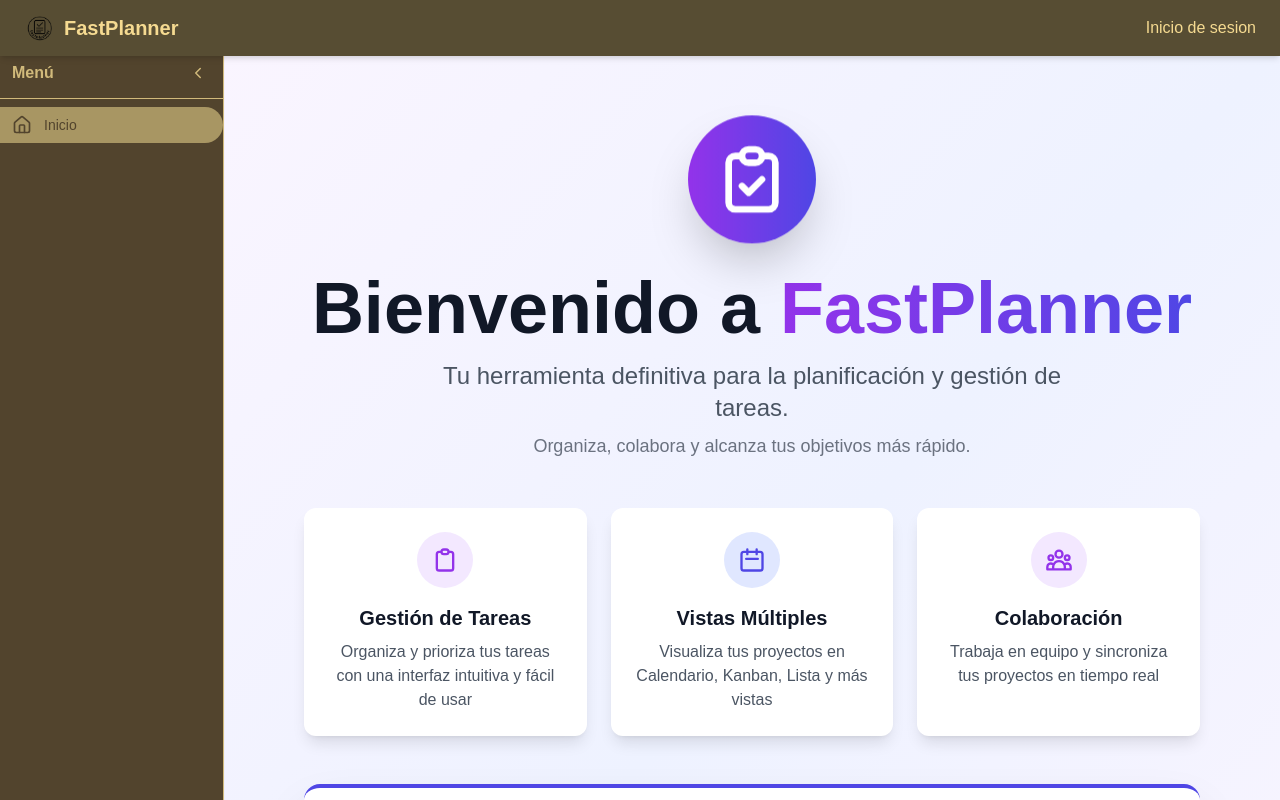
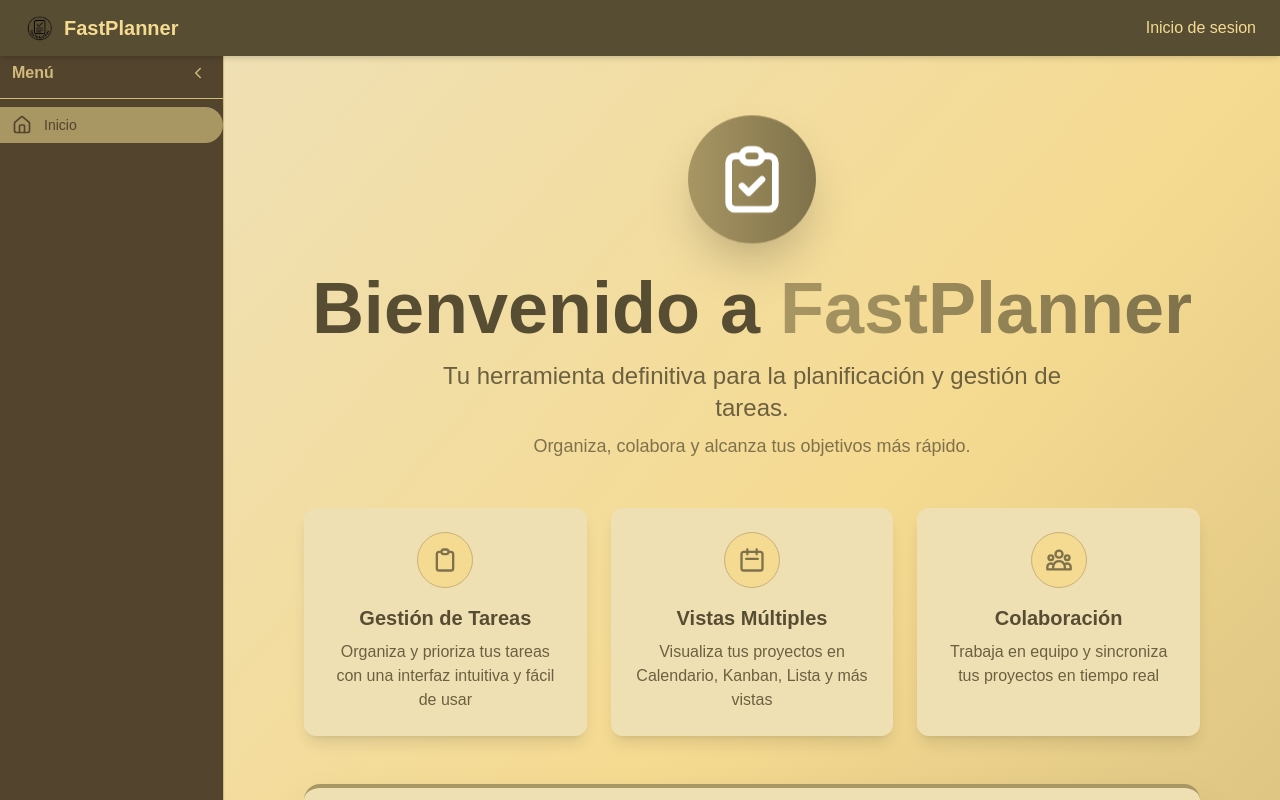
Before and after one commit to JorgeFierroo/FastPlanner, a React (Create React App) app in the folder frontend/: page / in a window 1280 px wide. Built offline with nearby package versions, Linux system fonts and the light colour scheme; no server answers; the HTML template or start-up script is replaced by a standard one.

Commit message:
actualizacion de la paleta de colores de la pagina de bienvenida

```diff
--- a/frontend/src/components/ProjectCard.tsx
+++ b/frontend/src/components/ProjectCard.tsx
@@ -32,17 +32,17 @@ const ProjectCard: React.FC<ProjectCardProps> = ({
   if (addProject) {
     return (
       <div
-        className="bg-neutral-white rounded-lg shadow hover:bg-gray-200 hover:shadow-lg transition-shadow p-5 flex items-center justify-center cursor-pointer min-h-[150px]"
+        className="bg-[#EFE0B4] rounded-lg shadow hover:bg-[#F5DA91] hover:shadow-lg transition-shadow p-5 flex items-center justify-center cursor-pointer min-h-[150px]"
         onClick={onClick}
       >
-        <span className="text-6xl text-neutral-darkgray">+</span>
+        <span className="text-6xl text-[#6B603F]">+</span>
       </div>
     );
   }
 
   return (
     <div
-      className={`bg-neutral-white rounded-lg shadow hover:bg-gray-200 hover:shadow-lg transition-shadow p-5 flex flex-col justify-between cursor-pointer min-h-[150px] ${expanded ? "border-2 border-primary" : ""}`}
+      className={`bg-[#EFE0B4] rounded-lg shadow hover:bg-[#F5DA91] hover:shadow-lg transition-shadow p-5 flex flex-col justify-between cursor-pointer min-h-[150px] ${expanded ? "border-2 border-primary" : ""}`}
       onClick={onClick}
     >
       {/* Título */}
--- a/frontend/src/pages/Stats.tsx
+++ b/frontend/src/pages/Stats.tsx
@@ -30,7 +30,7 @@ export default function Estadisticas() {
     }
 
     return (
-        <div className="min-h-screen p-6 bg-gray-100">
+        <div className="min-h-screen p-6 bg-[#EFE0B4]">
 
             {/* Botón volver */}
             <button
--- a/frontend/src/pages/Vistas.tsx
+++ b/frontend/src/pages/Vistas.tsx
@@ -72,7 +72,7 @@ export default function Vistas() {
     // Authenticated → render views
     return (
         <div>
-            <div className="mb-4 p-4 bg-white rounded-lg shadow-sm">
+            <div className="mb-4 p-4 bg-[#EFE0B4] rounded-lg shadow-sm mt-12">
                 <div className="flex justify-between items-center">
                     <div>
                         <h2 className="text-xl font-semibold text-gray-800">
--- a/frontend/src/pages/Welcome.tsx
+++ b/frontend/src/pages/Welcome.tsx
@@ -20,13 +20,13 @@ const Welcome: React.FC = () => {
   };
 
   return (
-    <div className="min-h-screen bg-gradient-to-br from-purple-50 via-indigo-50 to-purple-50 flex items-center justify-center px-4 my-10 py-20">
+    <div className="min-h-screen bg-gradient-to-br from-[#EFE0B4] via-[#F5DA91] to-[#D1BA7B] flex items-center justify-center px-4 my-10 py-20">
       <div className="max-w-4xl w-full">
         {/* Hero Section */}
         <div className="text-center mb-12">
           {/* Logo o Icon */}
           <div className="mb-6 flex justify-center animate-bounce">
-            <div className="bg-gradient-to-r from-purple-600 to-indigo-600 text-white rounded-full p-6 shadow-2xl">
+            <div className="bg-gradient-to-r from-[#A89663] to-[#7F724B] text-white rounded-full p-6 shadow-2xl">
               <svg
                 className="w-20 h-20"
                 fill="none"
@@ -43,57 +43,57 @@ const Welcome: React.FC = () => {
             </div>
           </div>
 
-          <h1 className="text-6xl md:text-7xl font-bold text-gray-900 mb-4">
-            Bienvenido a <span className="text-transparent bg-clip-text bg-gradient-to-r from-purple-600 to-indigo-600">FastPlanner</span>
+          <h1 className="text-6xl md:text-7xl font-bold text-[#574d33] mb-4">
+            Bienvenido a <span className="text-transparent bg-clip-text bg-gradient-to-r from-[#A89663] to-[#7F724B]">FastPlanner</span>
           </h1>
 
-          <p className="text-2xl text-gray-600 mb-12 max-w-2xl mx-auto">
+          <p className="text-2xl text-[#6B603F] mb-12 max-w-2xl mx-auto">
             Tu herramienta definitiva para la planificación y gestión de tareas.
             <br />
-            <span className="text-lg text-gray-500 mt-2 block">Organiza, colabora y alcanza tus objetivos más rápido.</span>
+            <span className="text-lg text-[#7F724B] mt-2 block">Organiza, colabora y alcanza tus objetivos más rápido.</span>
           </p>
         </div>
 
         {/* Features Grid */}
         <div className="grid md:grid-cols-3 gap-6 mb-12">
-          <div className="bg-white rounded-xl shadow-lg p-6 transform hover:scale-105 transition-all duration-300 hover:shadow-2xl">
-            <div className="bg-purple-100 rounded-full w-14 h-14 flex items-center justify-center mb-4 mx-auto">
-              <svg className="w-7 h-7 text-purple-600" fill="none" stroke="currentColor" viewBox="0 0 24 24">
+          <div className="bg-[#EFE0B4] rounded-xl shadow-lg p-6 transform hover:scale-105 transition-all duration-300 hover:shadow-2xl">
+            <div className="bg-[#F5DA91] border border-[#C8B07A] rounded-full w-14 h-14 flex items-center justify-center mb-4 mx-auto">
+              <svg className="w-7 h-7 text-[#7F724B]" fill="none" stroke="currentColor" viewBox="0 0 24 24">
                 <path strokeLinecap="round" strokeLinejoin="round" strokeWidth={2} d="M9 5H7a2 2 0 00-2 2v12a2 2 0 002 2h10a2 2 0 002-2V7a2 2 0 00-2-2h-2M9 5a2 2 0 002 2h2a2 2 0 002-2M9 5a2 2 0 012-2h2a2 2 0 012 2" />
               </svg>
             </div>
-            <h3 className="text-xl font-semibold text-gray-900 mb-2 text-center">Gestión de Tareas</h3>
-            <p className="text-gray-600 text-center">Organiza y prioriza tus tareas con una interfaz intuitiva y fácil de usar</p>
+            <h3 className="text-xl font-semibold text-[#574D33] mb-2 text-center">Gestión de Tareas</h3>
+            <p className="text-[#6B603F] text-center">Organiza y prioriza tus tareas con una interfaz intuitiva y fácil de usar</p>
           </div>
 
-          <div className="bg-white rounded-xl shadow-lg p-6 transform hover:scale-105 transition-all duration-300 hover:shadow-2xl">
-            <div className="bg-indigo-100 rounded-full w-14 h-14 flex items-center justify-center mb-4 mx-auto">
-              <svg className="w-7 h-7 text-indigo-600" fill="none" stroke="currentColor" viewBox="0 0 24 24">
+          <div className="bg-[#EFE0B4] rounded-xl shadow-lg p-6 transform hover:scale-105 transition-all duration-300 hover:shadow-2xl">
+            <div className="bg-[#F5DA91] border border-[#C8B07A] rounded-full w-14 h-14 flex items-center justify-center mb-4 mx-auto">
+              <svg className="w-7 h-7 text-[#7F724B]" fill="none" stroke="currentColor" viewBox="0 0 24 24">
                 <path strokeLinecap="round" strokeLinejoin="round" strokeWidth={2} d="M8 7V3m8 4V3m-9 8h10M5 21h14a2 2 0 002-2V7a2 2 0 00-2-2H5a2 2 0 00-2 2v12a2 2 0 002 2z" />
               </svg>
             </div>
-            <h3 className="text-xl font-semibold text-gray-900 mb-2 text-center">Vistas Múltiples</h3>
-            <p className="text-gray-600 text-center">Visualiza tus proyectos en Calendario, Kanban, Lista y más vistas</p>
+            <h3 className="text-xl font-semibold text-[#574D33] mb-2 text-center">Vistas Múltiples</h3>
+            <p className="text-[#6B603F] text-center">Visualiza tus proyectos en Calendario, Kanban, Lista y más vistas</p>
           </div>
 
-          <div className="bg-white rounded-xl shadow-lg p-6 transform hover:scale-105 transition-all duration-300 hover:shadow-2xl">
-            <div className="bg-purple-100 rounded-full w-14 h-14 flex items-center justify-center mb-4 mx-auto">
-              <svg className="w-7 h-7 text-purple-600" fill="none" stroke="currentColor" viewBox="0 0 24 24">
+          <div className="bg-[#EFE0B4] rounded-xl shadow-lg p-6 transform hover:scale-105 transition-all duration-300 hover:shadow-2xl">
+            <div className="bg-[#F5DA91] border border-[#C8B07A] rounded-full w-14 h-14 flex items-center justify-center mb-4 mx-auto">
+              <svg className="w-7 h-7 text-[#7F724B]" fill="none" stroke="currentColor" viewBox="0 0 24 24">
                 <path strokeLinecap="round" strokeLinejoin="round" strokeWidth={2} d="M17 20h5v-2a3 3 0 00-5.356-1.857M17 20H7m10 0v-2c0-.656-.126-1.283-.356-1.857M7 20H2v-2a3 3 0 015.356-1.857M7 20v-2c0-.656.126-1.283.356-1.857m0 0a5.002 5.002 0 019.288 0M15 7a3 3 0 11-6 0 3 3 0 016 0zm6 3a2 2 0 11-4 0 2 2 0 014 0zM7 10a2 2 0 11-4 0 2 2 0 014 0z" />
               </svg>
             </div>
-            <h3 className="text-xl font-semibold text-gray-900 mb-2 text-center">Colaboración</h3>
-            <p className="text-gray-600 text-center">Trabaja en equipo y sincroniza tus proyectos en tiempo real</p>
+            <h3 className="text-xl font-semibold text-[#574D33] mb-2 text-center">Colaboración</h3>
+            <p className="text-[#6B603F] text-center">Trabaja en equipo y sincroniza tus proyectos en tiempo real</p>
           </div>
         </div>
 
         {/* Call to Action Card */}
         { !isAuthenticated ? (
-        <div className="bg-white rounded-2xl shadow-2xl p-8 md:p-12 border-t-4 border-indigo-600">
-          <h2 className="text-4xl font-bold text-center text-gray-900 mb-4">
+        <div className="bg-[#EFE0B4] rounded-2xl shadow-2xl p-8 md:p-12 border-t-4 border-[#A89663]">
+          <h2 className="text-4xl font-bold text-center text-[#574D33] mb-4">
             Comienza Ahora
           </h2>
-          <p className="text-center text-gray-600 mb-10 text-lg">
+          <p className="text-center text-[#6B603F] mb-10 text-lg">
             Crea tu cuenta o inicia sesión para empezar a organizar tus proyectos
           </p>
 
@@ -101,7 +101,7 @@ const Welcome: React.FC = () => {
           <div className="flex flex-col sm:flex-row gap-4 justify-center mb-6">
             <button
               onClick={handleLogin}
-              className="group px-10 py-5 bg-gradient-to-r from-blue-600 to-indigo-600 text-white text-xl font-semibold rounded-xl shadow-lg hover:shadow-2xl transform hover:scale-105 transition-all duration-300 flex items-center justify-center gap-3"
+              className="group px-10 py-5 bg-gradient-to-r from-[#A89663] to-[#7F724B] text-white text-xl font-semibold rounded-xl shadow-lg hover:shadow-2xl transform hover:scale-105 transition-all duration-300 flex items-center justify-center gap-3"
             >
               <svg className="w-6 h-6 group-hover:animate-pulse" fill="none" stroke="currentColor" viewBox="0 0 24 24">
                 <path strokeLinecap="round" strokeLinejoin="round" strokeWidth={2} d="M11 16l-4-4m0 0l4-4m-4 4h14m-5 4v1a3 3 0 01-3 3H6a3 3 0 01-3-3V7a3 3 0 013-3h7a3 3 0 013 3v1" />
@@ -111,7 +111,7 @@ const Welcome: React.FC = () => {
 
             <button
               onClick={handleRegister}
-              className="group px-10 py-5 bg-white text-indigo-600 text-xl font-semibold rounded-xl border-2 border-indigo-600 shadow-lg hover:bg-indigo-50 hover:shadow-2xl transform hover:scale-105 transition-all duration-300 flex items-center justify-center gap-3"
+              className="group px-10 py-5 bg-white text-[#7F724B] text-xl font-semibold rounded-xl border-2 border-[#A89663] shadow-lg hover:bg-[#F5DA91] hover:shadow-2xl transform hover:scale-105 transition-all duration-300 flex items-center justify-center gap-3"
             >
               <svg className="w-6 h-6 group-hover:animate-pulse" fill="none" stroke="currentColor" viewBox="0 0 24 24">
                 <path strokeLinecap="round" strokeLinejoin="round" strokeWidth={2} d="M18 9v3m0 0v3m0-3h3m-3 0h-3m-2-5a4 4 0 11-8 0 4 4 0 018 0zM3 20a6 6 0 0112 0v1H3v-1z" />
@@ -121,17 +121,17 @@ const Welcome: React.FC = () => {
           </div>
         </div>
         ) : (
-          <div className="bg-white rounded-2xl shadow-2xl p-8 md:p-12 border-t-4 border-green-600">
-            <h2 className="text-4xl font-bold text-center text-gray-900 mb-4">
+          <div className="bg-[#EFE0B4] rounded-2xl shadow-2xl p-8 md:p-12 border-t-4 border-[#7F724B]">
+            <h2 className="text-4xl font-bold text-center text-[#574D33] mb-4">
               ¡Hola de nuevo, {user?.name}!
             </h2>
-            <p className="text-center text-gray-600 mb-10 text-lg">
+            <p className="text-center text-[#6B603F] mb-10 text-lg">
               Continúa gestionando tus proyectos y tareas.
             </p>
             <div className="flex justify-center">
               <button
                 onClick={() => navigate('/projects')}
-                className="px-10 py-5 bg-gradient-to-r from-green-600 to-green-500 text-white text-xl font-semibold rounded-xl shadow-lg hover:shadow-2xl transform hover:scale-105 transition-all duration-300"
+                className="px-10 py-5 bg-gradient-to-r from-[#7F724B] to-[#6B603F] text-white text-xl font-semibold rounded-xl shadow-lg hover:shadow-2xl transform hover:scale-105 transition-all duration-300"
               >
                 Ir a mis Proyectos
               </button>
@@ -140,7 +140,7 @@ const Welcome: React.FC = () => {
         )}
 
         {/* Footer info */}
-        <div className="text-center mt-8 text-gray-500">
+        <div className="text-center mt-8 text-[#7F724B]">
           <p className="text-sm">
             © 2025 FastPlanner. Optimiza tu productividad.
           </p>
```
